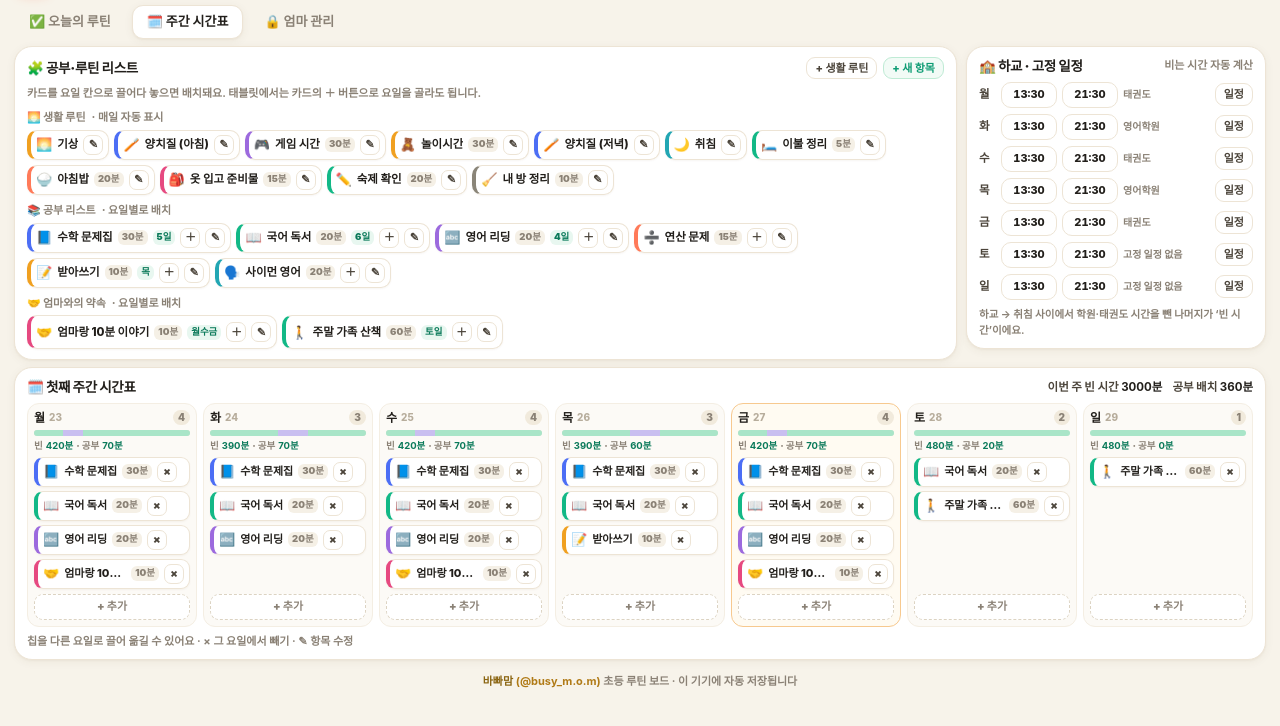
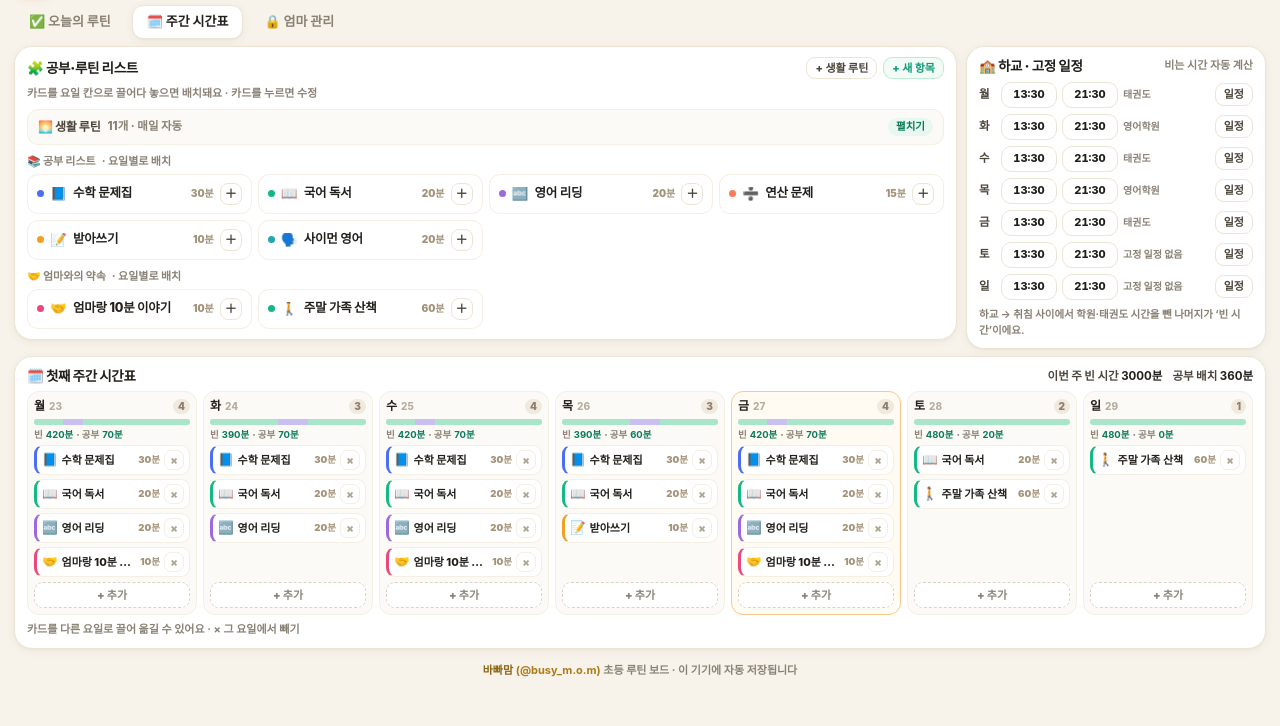
Before and after one commit to wlfod15/jongga-scanner, a plain HTML site: page routine/index.html in a window 1280 px wide. Both pictures are taken after a click on the button "🗓️ 주간 시간표". Shown: the part 56-782 px from the top of the page. Drawn offline with Linux system fonts and the light colour scheme.

Commit message:
fix(routine): 공부·루틴 리스트 안 정리 — 생활 루틴 기본 접힘, 균등 카드 그리드, 카드 탭 수정

```diff
--- a/routine/app.css
+++ b/routine/app.css
@@ -247,23 +247,50 @@ em{font-style:normal}
 
 /* ---------- week view ---------- */
 .weektop{display:grid;grid-template-columns:minmax(0,1fr) 300px;gap:9px;margin-top:7px;align-items:start}
-.poolcard .pool-group{margin-bottom:8px}
+.poolcard .pool-group{margin-bottom:9px}
 .pool-group:last-child{margin-bottom:0}
 .pool-label{display:flex;align-items:center;gap:6px;font-size:11px;font-weight:900;color:var(--muted);margin-bottom:5px}
 .pool-label em{font-weight:800}
-.pool{display:flex;flex-wrap:wrap;gap:5px;min-height:34px}
+.pool{display:grid;grid-template-columns:1fr;gap:6px;min-height:0}
+.pool[hidden]{display:none}
+@media (min-width:560px){.pool{grid-template-columns:repeat(2,minmax(0,1fr))}}
+@media (min-width:860px){.pool{grid-template-columns:repeat(3,minmax(0,1fr))}}
+@media (min-width:1100px){.pool{grid-template-columns:repeat(4,minmax(0,1fr))}}
+.pool-toggle{
+  display:flex;align-items:center;gap:7px;width:100%;background:#FCFAF6;border:1px solid var(--line2);
+  border-radius:11px;padding:8px 10px;font-size:11.5px;font-weight:900;color:var(--muted);text-align:left;margin-bottom:6px
+}
+.pool-toggle:hover{border-color:var(--line);background:#FFFDF8}
+.pool-toggle .pt-title{color:var(--ink2);font-size:12px;font-weight:900;letter-spacing:-.2px}
+.pool-toggle .pt-meta{font-weight:800}
+.pool-toggle .pt-cue{margin-left:auto;font-size:10.5px;font-weight:900;color:#0B7A5A;background:#E8F7F0;border-radius:99px;padding:2px 8px;flex:none}
+.pool-toggle.open .pt-cue{color:var(--muted);background:#F1EADC}
+.tile{
+  display:flex;align-items:center;gap:6px;background:#fff;border:1px solid var(--line2);border-radius:11px;
+  padding:7px 9px;min-height:40px;font-size:12.5px;font-weight:800;color:var(--ink);min-width:0;
+  cursor:pointer;user-select:none;-webkit-user-select:none;touch-action:none;text-align:left
+}
+.tile:hover{border-color:var(--line);background:#FFFDF8}
+.tile:active{background:#FBF6EC}
+.tile.picked{outline:2px solid #FFC147;outline-offset:1px;background:#FFFBF2}
+.tile-dot{width:7px;height:7px;border-radius:99px;background:var(--c,#12B886);flex:none}
+.tile-e{font-size:13.5px;line-height:1;flex:none;width:17px;text-align:center;overflow:hidden}
+.tile-n{flex:1;min-width:0;white-space:nowrap;overflow:hidden;text-overflow:ellipsis;letter-spacing:-.2px}
+.tile-d{font-size:10px;font-weight:900;color:#A2927A;flex:none}
+.tile-tag{font-size:9.5px;font-weight:900;color:#0B7A5A;background:#E8F7F0;border-radius:99px;padding:1px 6px;flex:none}
+.tile-b{border:1px solid var(--line);background:#fff;border-radius:8px;width:22px;height:22px;display:grid;place-items:center;font-size:12px;font-weight:900;line-height:1;flex:none;padding:0;color:var(--ink2)}
+.tile-b:hover{border-color:#8FDDB9;color:#0B7A5A;background:#F2FBF7}
 .chip{
-  display:flex;align-items:center;gap:5px;background:#fff;border:1px solid var(--line);border-left:4px solid var(--c,#12B886);
-  border-radius:10px;padding:4px 5px;font-size:11.5px;font-weight:800;cursor:grab;touch-action:none;
-  user-select:none;-webkit-user-select:none;max-width:100%;box-shadow:0 1px 2px rgba(90,62,25,.05)
+  display:flex;align-items:center;gap:4px;background:#fff;border:1px solid var(--line2);border-left:3px solid var(--c,#12B886);border-radius:9px;
+  padding:5px 5px 5px 6px;font-size:11px;font-weight:800;cursor:grab;touch-action:none;
+  user-select:none;-webkit-user-select:none;max-width:100%;min-width:0
 }
 .chip:active{cursor:grabbing}
 .chip.picked{outline:2px solid #FFC147;outline-offset:1px}
-.chip .chip-e{font-size:13px;flex:none}
+.chip .chip-e{font-size:12.5px;flex:none}
 .chip .chip-n{white-space:nowrap;overflow:hidden;text-overflow:ellipsis;max-width:118px}
-.chip .chip-dur{font-size:9.5px;font-weight:900;color:#8A8175;background:#F5F0E6;border-radius:6px;padding:1px 4px;flex:none}
-.chip .chip-days{font-size:9.5px;font-weight:900;color:#0B7A5A;background:#E8F7F0;border-radius:6px;padding:1px 4px;flex:none}
-.chip .chip-b{border:1px solid var(--line);background:#fff;border-radius:7px;width:20px;height:20px;display:grid;place-items:center;font-size:11px;font-weight:900;line-height:1;flex:none;padding:0;color:var(--ink2)}
+.chip .chip-d{font-size:9.5px;font-weight:900;color:#A2927A;flex:none;margin-left:auto}
+.chip .chip-b{border:1px solid var(--line2);background:#fff;border-radius:7px;width:20px;height:20px;display:grid;place-items:center;font-size:11px;font-weight:900;line-height:1;flex:none;padding:0;color:#B0A591}
 .weekcard{margin-top:7px}
 .weekgrid{display:grid;grid-template-columns:repeat(7,minmax(0,1fr));gap:6px}
 .daycol{background:#FCFAF6;border:1px solid var(--line2);border-radius:12px;padding:6px;min-width:0;display:flex;flex-direction:column}
@@ -282,6 +309,10 @@ em{font-style:normal}
 .daychips{display:flex;flex-direction:column;gap:4px;flex:1;min-height:60px}
 .daychips .chip{font-size:11px;padding:4px 5px;border-radius:9px}
 .daychips .chip .chip-n{max-width:100%}
+@media (max-width:860px){
+  .daychips .chip .chip-d{display:none}
+  .weekgrid{grid-template-columns:repeat(7,minmax(132px,1fr))}
+}
 .day-empty{font-size:10px;color:#B7AD9C;font-weight:800;border:1px dashed #E4DACA;border-radius:9px;padding:8px 4px;text-align:center}
 .dayadd{
   margin-top:5px;border:1px dashed #DCD3C2;background:#fff;border-radius:9px;min-height:26px;font-size:11px;font-weight:900;color:var(--muted)
@@ -475,7 +506,7 @@ input[type=checkbox]{width:18px;height:18px;accent-color:var(--good)}
   .checkcols{grid-template-columns:1fr}
   .bars{grid-template-columns:1fr}
   .quickrow{grid-template-columns:repeat(3,1fr)}
-  .weekgrid{grid-template-columns:repeat(7,minmax(112px,1fr));overflow-x:auto;padding-bottom:4px}
+  .weekgrid{grid-template-columns:repeat(7,minmax(132px,1fr));overflow-x:auto;padding-bottom:4px}
   .brand-title{font-size:15px}
   .top-actions .icon-btn{padding:0 9px;font-size:11px}
   .tsum-row{grid-template-columns:repeat(2,1fr)}
--- a/routine/app.js
+++ b/routine/app.js
@@ -59,7 +59,8 @@
   var ui = {
     view: 'today', period: 'day', unlocked: false,
     pin: '', edit: null, dayPick: null, planDraft: null, drag: null,
-    confirmCb: null, poolDay: null, lastDay: U.today()
+    confirmCb: null, poolDay: null, lastDay: U.today(),
+    routineOpen: false, dragEnd: 0
   };
   var timers = {};      /* key -> {kind,mode,label,emoji,startedAt,targetSec,itemId,child} */
   var alarm = { active: false, cfg: null };
@@ -672,23 +673,21 @@
   }
 
   /* ---------------- WEEK VIEW ---------------- */
-  function poolChip(it, sched) {
-    var days = D.filter(function (d) { return (sched[d] || []).indexOf(it.id) >= 0; });
-    var daysLabel = days.length ? (days.length > 3 ? days.length + '일' : days.map(function (d) { return DL[d]; }).join('')) : '';
-    var buttons = it.kind === 'routine'
-      ? '<button class="chip-b" data-act="editItem" data-id="' + it.id + '" aria-label="수정">✎</button>'
-      : '<button class="chip-b" data-act="days" data-id="' + it.id + '" aria-label="요일 선택">＋</button><button class="chip-b" data-act="editItem" data-id="' + it.id + '" aria-label="수정">✎</button>';
-    return '<div class="chip" style="--c:' + it.color + '" data-drag-item="' + it.id + '" data-drag-from="pool"' + (it.kind === 'routine' ? ' data-nodrag="1"' : '') + '>' +
-      '<span class="chip-e">' + esc(it.emoji || '') + '</span>' +
-      '<span class="chip-n">' + esc(it.name) + '</span>' +
-      (it.minutes ? '<span class="chip-dur">' + it.minutes + '분</span>' : '') +
-      (daysLabel ? '<span class="chip-days">' + daysLabel + '</span>' : '') + buttons + '</div>';
+  function poolTile(it) {
+    var isRoutine = it.kind === 'routine';
+    var addBtn = isRoutine ? '' : '<button class="tile-b" data-act="days" data-id="' + it.id + '" aria-label="요일 선택">＋</button>';
+    return '<div class="tile" style="--c:' + it.color + '" data-act="editItem" data-id="' + it.id + '" role="button" tabindex="0" aria-label="' + esc(it.name) + ' 수정"' +
+      ' data-drag-item="' + it.id + '" data-drag-from="pool"' + (isRoutine ? ' data-nodrag="1"' : '') + '>' +
+      '<span class="tile-dot" aria-hidden="true"></span>' +
+      '<span class="tile-e">' + esc(it.emoji || '') + '</span>' +
+      '<span class="tile-n">' + esc(it.name) + '</span>' +
+      (it.minutes ? '<span class="tile-d">' + it.minutes + '분</span>' : '') + addBtn + '</div>';
   }
   function dayChip(it, dk) {
     return '<div class="chip" style="--c:' + it.color + '" data-drag-item="' + it.id + '" data-drag-from="' + dk + '">' +
       '<span class="chip-e">' + esc(it.emoji || '') + '</span>' +
       '<span class="chip-n">' + esc(it.name) + '</span>' +
-      (it.minutes ? '<span class="chip-dur">' + it.minutes + '분</span>' : '') +
+      (it.minutes ? '<span class="chip-d">' + it.minutes + '분</span>' : '') +
       '<button class="chip-b" data-act="unassign" data-id="' + it.id + '" data-day="' + dk + '" aria-label="빼기">×</button></div>';
   }
 
@@ -702,13 +701,18 @@
     html += '<div class="card poolcard">';
     html += '<div class="card-head"><h3>🧩 공부·루틴 리스트</h3>' +
       '<div class="mrow"><button class="mini" data-act="addRoutine">+ 생활 루틴</button><button class="mini good" data-act="addItem">+ 새 항목</button></div></div>';
-    html += '<div class="weektip" style="margin-bottom:8px">카드를 요일 칸으로 <b>끌어다 놓으면</b> 배치돼요. 태블릿에서는 카드의 <b>＋</b> 버튼으로 요일을 골라도 됩니다.</div>';
-    html += '<div class="pool-group"><div class="pool-label">🌅 생활 루틴 <em>· 매일 자동 표시</em></div><div class="pool">' +
-      (pool.routine.length ? pool.routine.map(function (it) { return poolChip(it, sched); }).join('') : '<span class="empty">없음</span>') + '</div></div>';
+    html += '<div class="weektip" style="margin-bottom:7px">카드를 요일 칸으로 끌어다 놓으면 배치돼요 · 카드를 누르면 수정</div>';
+    var rOpen = !!ui.routineOpen;
+    html += '<div class="pool-group">' +
+      '<button type="button" class="pool-toggle' + (rOpen ? ' open' : '') + '" data-act="toggleRoutinePool" aria-expanded="' + (rOpen ? 'true' : 'false') + '" aria-controls="poolRoutine">' +
+      '<span class="pt-title">🌅 생활 루틴</span><span class="pt-meta">' + pool.routine.length + '개 · 매일 자동</span>' +
+      '<span class="pt-cue">' + (rOpen ? '접기' : '펼치기') + '</span></button>' +
+      '<div class="pool" id="poolRoutine" data-routine-pool' + (rOpen ? '' : ' hidden') + '>' +
+      (pool.routine.length ? pool.routine.map(poolTile).join('') : '<span class="empty">없음</span>') + '</div></div>';
     html += '<div class="pool-group"><div class="pool-label">📚 공부 리스트 <em>· 요일별로 배치</em></div><div class="pool">' +
-      (pool.study.length ? pool.study.map(function (it) { return poolChip(it, sched); }).join('') : '<span class="empty">없음</span>') + '</div></div>';
+      (pool.study.length ? pool.study.map(poolTile).join('') : '<span class="empty">없음</span>') + '</div></div>';
     html += '<div class="pool-group"><div class="pool-label">🤝 엄마와의 약속 <em>· 요일별로 배치</em></div><div class="pool">' +
-      (pool.promise.length ? pool.promise.map(function (it) { return poolChip(it, sched); }).join('') : '<span class="empty">없음</span>') + '</div></div>';
+      (pool.promise.length ? pool.promise.map(poolTile).join('') : '<span class="empty">없음</span>') + '</div></div>';
     html += '</div>';
     html += planQuickCardHTML(child);
     html += '</div>';
@@ -761,7 +765,7 @@
     return '<div class="card weekcard"><div class="card-head"><h3>🗓️ ' + esc(childOf(child).name) + ' 주간 시간표</h3>' +
       '<div class="weeksum"><span>이번 주 빈 시간 <b>' + weekFree + '분</b></span><span>공부 배치 <b>' + weekStudy + '분</b></span></div></div>' +
       '<div class="weekgrid">' + cols + '</div>' +
-      '<div class="weektip" style="margin-top:6px">칩을 다른 요일로 끌어 옮길 수 있어요 · <b>×</b> 그 요일에서 빼기 · <b>✎</b> 항목 수정</div></div>';
+      '<div class="weektip" style="margin-top:6px">카드를 다른 요일로 끌어 옮길 수 있어요 · <b>×</b> 그 요일에서 빼기</div></div>';
   }
 
   /* ---------------- MOM VIEW ---------------- */
@@ -1380,9 +1384,9 @@
     openModal('<h2>' + DL[day] + '요일 추가</h2><div class="sh-sub">' + esc(childOf(curChild()).name) + ' ' + DL[day] + '요일 시간표에 넣을 항목을 눌러 주세요.</div>' +
       '<div class="pool" style="gap:6px">' + (list.length ? list.map(function (it) {
         var on = ids.indexOf(it.id) >= 0;
-        return '<button class="chip" style="--c:' + it.color + ';' + (on ? 'opacity:.5' : '') + '" data-act="poolAdd" data-id="' + it.id + '" data-day="' + day + '">' +
-          '<span class="chip-e">' + esc(it.emoji || '') + '</span><span class="chip-n">' + esc(it.name) + '</span>' +
-          (it.minutes ? '<span class="chip-dur">' + it.minutes + '분</span>' : '') + (on ? '<span class="chip-days">추가됨</span>' : '') + '</button>';
+        return '<button class="tile" style="--c:' + it.color + ';' + (on ? 'opacity:.5' : '') + '" data-act="poolAdd" data-id="' + it.id + '" data-day="' + day + '">' +
+          '<span class="tile-dot" aria-hidden="true"></span><span class="tile-e">' + esc(it.emoji || '') + '</span><span class="tile-n">' + esc(it.name) + '</span>' +
+          (it.minutes ? '<span class="tile-d">' + it.minutes + '분</span>' : '') + (on ? '<span class="tile-tag">추가됨</span>' : '') + '</button>';
       }).join('') : '<div class="empty">항목이 없어요.</div>') + '</div>' +
       '<div class="sheet-foot"><button class="btn primary" data-act="closeModal">완료</button></div>');
   }
@@ -1438,7 +1442,7 @@
   /* ---------------- drag & drop ---------------- */
   function onPointerDown(e) {
     if (e.button !== undefined && e.button > 0) return;
-    var chip = e.target.closest ? e.target.closest('.chip') : null;
+    var chip = e.target.closest ? e.target.closest('.chip, .tile') : null;
     if (!chip) return;
     if (chip.dataset.nodrag === '1') return;
     if (e.target.closest('button')) return;
@@ -1477,6 +1481,7 @@
     var g = ui.drag;
     if (!g) return;
     if (g.active) {
+      ui.dragEnd = Date.now();
       var target = document.elementFromPoint(e.clientX, e.clientY);
       var col = target && target.closest ? target.closest('[data-drop]') : null;
       if (col) assignToDay(g.id, col.dataset.drop, g.from);
@@ -1849,6 +1854,15 @@
       case 'addItem': openItemEditor(null, 'study'); break;
       case 'addPromise': openItemEditor(null, 'promise'); break;
       case 'addRoutine': openItemEditor(null, 'routine'); break;
+      case 'toggleRoutinePool':
+        ui.routineOpen = !ui.routineOpen;
+        var rp = $('[data-routine-pool]');
+        if (rp) rp.hidden = !ui.routineOpen;
+        el.classList.toggle('open', ui.routineOpen);
+        el.setAttribute('aria-expanded', ui.routineOpen ? 'true' : 'false');
+        var cue = el.querySelector('.pt-cue');
+        if (cue) cue.textContent = ui.routineOpen ? '접기' : '펼치기';
+        break;
       case 'editItem': openItemEditor(d.id); break;
       case 'delItem': deleteItem(d.id); break;
       case 'kindPick':
@@ -2082,6 +2096,7 @@
   /* ---------------- events ---------------- */
   function onClick(e) {
     Sound.unlock();
+    if (ui.dragEnd && Date.now() - ui.dragEnd < 500) return;
     var el = e.target.closest ? e.target.closest('[data-act]') : null;
     if (!el) return;
     handle(el.dataset.act, el);
```
